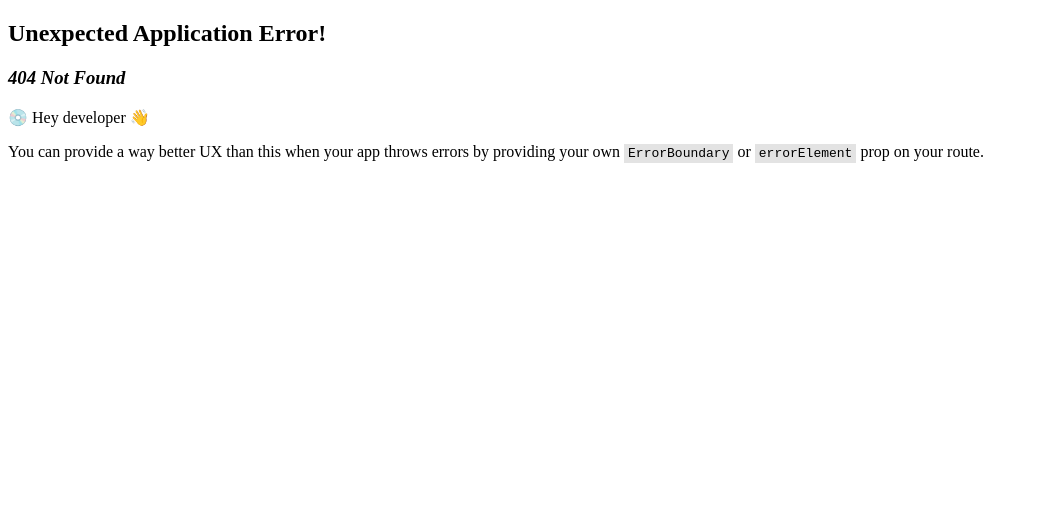
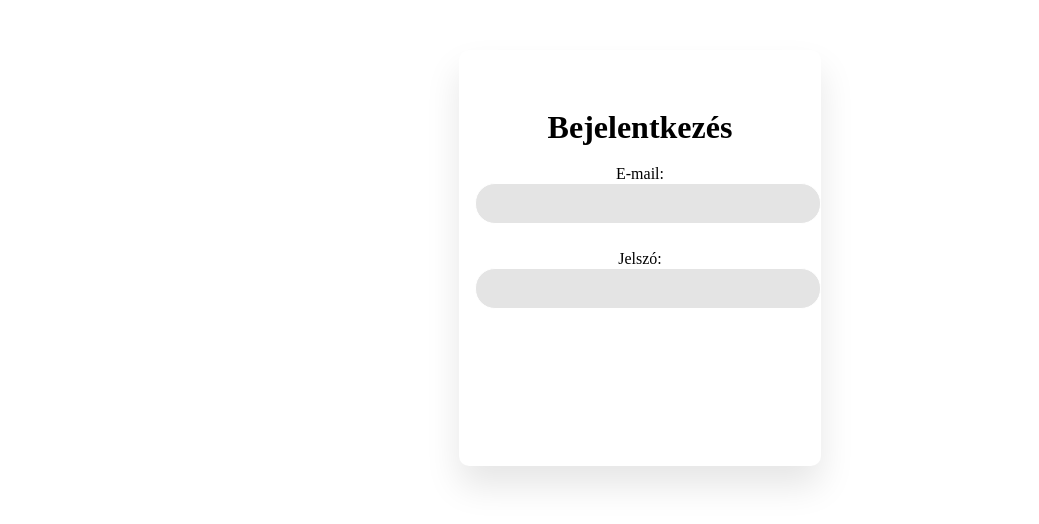
Before and after one commit to MakoveiMiron/darts-webapp, a React (Vite) app in the folder frontend/: page /user/login in a window 1280 px wide. Before the commit this address had no page. Shown: the top 524 px of the page, without its empty margins (0-1039 px from the left). Built offline with nearby package versions, Linux system fonts and the light colour scheme; no server answers.

Commit message:
login form useAuth hook authProvider done

```diff
--- a/frontend/package.json
+++ b/frontend/package.json
@@ -10,15 +10,17 @@
     "preview": "vite preview"
   },
   "dependencies": {
+    "jwt-decode": "^4.0.0",
     "react": "^18.2.0",
     "react-dom": "^18.2.0",
+    "react-toastify": "^10.0.3",
     "socket.io-client": "^4.7.2"
   },
   "devDependencies": {
     "@types/react": "^18.2.15",
     "@types/react-dom": "^18.2.7",
-    "@vitejs/plugin-react": "^4.0.3",
-    "eslint": "^8.45.0",
+    "@vitejs/plugin-react": "^4.2.1",
+    "eslint": "^8.56.0",
     "eslint-plugin-react": "^7.32.2",
     "eslint-plugin-react-hooks": "^4.6.0",
     "eslint-plugin-react-refresh": "^0.4.3",
--- a/frontend/src/App.jsx
+++ b/frontend/src/App.jsx
@@ -1,6 +1,10 @@
 import { RouterProvider } from "react-router-dom";
 import router from "./router";
-
+import { AuthProvider } from "./contexts/authProvider";
 export default function App() {
-  return <RouterProvider router={router} />;
+  return (
+    <AuthProvider>
+      <RouterProvider router={router} />
+    </AuthProvider>
+  );
 }
--- /dev/null
+++ b/frontend/src/components/public/Login/Login.css
@@ -0,0 +1,48 @@
+.wrapper{
+    width: 330px;
+    padding: 2rem 1rem;
+    margin: 50px auto;
+    background-color: rgb(255, 255, 255);
+    border-radius: 10px;
+    text-align: center;
+    box-shadow: 0 20px 35px rgba(0, 0, 0, 0.1);
+}
+
+
+.login-h1{
+    font-size: 2rem;
+    margin-bottom: 1.2rem;
+}
+
+.login-input{
+    width: 92%;
+    outline: none;
+    border: 1px solid #fff;
+    padding: 12px 20px;
+    margin-bottom: 10px;
+    border-radius: 20px;
+    background: #e4e4e4;
+}
+
+.login-button{
+    font-size: 1rem;
+    margin-top: 1.8rem;
+    padding: 10px;
+    border-radius: 20px;
+    outline: none;
+    border: none;
+    width: 90%;
+    color: #fff;
+    background-color: var(--clr-light-brown);
+    cursor: pointer;
+    margin-bottom: 1rem;
+}
+
+
+.login-button:hover{
+    background:#b99c45;
+}
+
+.login-input:focus{
+    border: 1px solid rgb(192, 192, 192)
+}
--- /dev/null
+++ b/frontend/src/components/public/Login/Login.jsx
@@ -0,0 +1,66 @@
+import { useState } from "react";
+import { useNavigate } from "react-router-dom";
+import useAuth from "../../../hooks/useAuth";
+import "./Login.css";
+
+export default function Login() {
+  const [formData, setFormData] = useState({
+    email: "",
+    password: "",
+  });
+  const { login } = useAuth();
+  const navigate = useNavigate();
+
+  function handleSubmit(e) {
+    e.preventDefault();
+    login(formData);
+    navigate("/");
+  }
+
+  return (
+    <>
+      <main className="loginMain">
+        <section>
+          {/* <h1>Login</h1> */}
+          <div className="wrapper">
+            <form onSubmit={handleSubmit}>
+              <div>
+                <h1 className="login-h1">Bejelentkezés</h1>
+                <p>
+                  E-mail:{" "}
+                  <input
+                    className="login-input"
+                    type="email"
+                    value={formData.email}
+                    onChange={(e) =>
+                      setFormData({ ...formData, email: e.target.value })
+                    }
+                    required
+                  />
+                </p>
+                <p>
+                  Jelszó:{" "}
+                  <input
+                    className="login-input"
+                    type="password"
+                    value={formData.password}
+                    onChange={(e) => {
+                      setFormData({ ...formData, password: e.target.value });
+                      console.log(formData);
+                    }}
+                    required
+                  />
+                </p>
+                <p>
+                  <button type="submit" className="login-button">
+                    Login
+                  </button>
+                </p>
+              </div>
+            </form>
+          </div>
+        </section>
+      </main>
+    </>
+  );
+}
--- /dev/null
+++ b/frontend/src/constans/constans.js
@@ -0,0 +1,2 @@
+export const API_URL = import.meta.env.VITE_API_URL || 'http://localhost:8001';
+export const token = localStorage.getItem('accessToken') || '';
--- /dev/null
+++ b/frontend/src/contexts/authProvider.jsx
@@ -0,0 +1,25 @@
+import { createContext, useEffect, useState } from "react";
+import { createAuthInit } from "../services/auth-fetch";
+import { jwtDecode } from "jwt-decode";
+
+const AuthContext = createContext({});
+
+export function AuthProvider({ children }) {
+  const [auth, setAuth] = useState(createAuthInit());
+
+  useEffect(() => {
+    if (auth.accessToken) {
+      console.log("accessToken in AuthProvider:", auth.accessToken);
+      const decoded = jwtDecode(auth.accessToken);
+      setAuth((prev) => ({ ...prev, user: { ...decoded } }));
+    }
+  }, [auth.accessToken]);
+
+  return (
+    <AuthContext.Provider value={{ auth, setAuth }}>
+      {children}
+    </AuthContext.Provider>
+  );
+}
+
+export default AuthContext;
--- /dev/null
+++ b/frontend/src/hooks/useAuth.jsx
@@ -0,0 +1,28 @@
+import { useContext } from "react";
+import AuthContext from "../contexts/authProvider";
+import authFetches from "../services/auth-fetch";
+import { toast } from "react-toastify";
+
+const useAuth = () => {
+  const { auth, setAuth } = useContext(AuthContext);
+
+  function login(formData) {
+    authFetches.userLogin(formData).then((resp) => {
+      setAuth((prev) => ({ ...prev, accessToken: resp.accessToken }));
+      localStorage.setItem("accessToken", resp.accessToken);
+      console.log("accessToken after login:", resp.accessToken);
+      toast.success("Sikeres bejelentkezés");
+      // navigate('/');
+    });
+  }
+
+  function logout() {
+    localStorage.removeItem("accessToken");
+    // Töröld a korábbi felhasználói adatokat is
+    setAuth({ accessToken: null, user: null });
+    toast.success("Kijelentkezve");
+  }
+  return { ...auth, login, logout };
+};
+
+export default useAuth;
--- /dev/null
+++ b/frontend/src/services/auth-fetch.js
@@ -0,0 +1,36 @@
+import { jwtDecode } from 'jwt-decode';
+import { API_URL } from '../constans/constans'
+
+export default {
+  userLogin(formData) {
+    console.log(formData);
+    return fetch(`${API_URL}/auth/login`, {
+      method: 'POST',
+      credentials: 'include',
+      headers: {
+        'Content-Type': 'application/json',
+      },
+      body: JSON.stringify(formData),
+    }).then((resp) => resp.json());
+  },
+  userRegister(formData) {
+    return fetch(`${API_URL}/auth/register`, {
+      method: 'POST',
+      credentials: 'include',
+      headers: {
+        'Content-Type': 'application/json',
+      },
+      body: JSON.stringify(formData),
+    });
+  },
+};
+
+export const createAuthInit = () => {
+    const token = localStorage.getItem('accessToken');
+  try {
+    const user = jwtDecode(token);
+    return { accessToken: token, user };
+  } catch {
+    return { accessToken: null };
+  }
+}
```
Also changed, not shown: frontend/src/router.jsx (+6 -1 lines), frontend/src/components/public/Layout/PublicLayout.jsx (renamed from frontend/src/Layout/PublicLayout.jsx), 1 other file (tests, documents, lock files or other folders).
